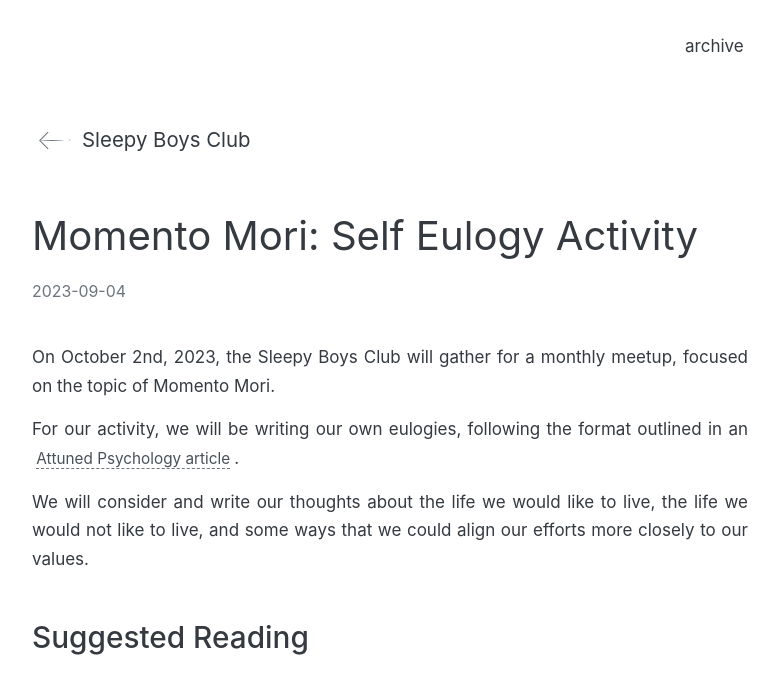
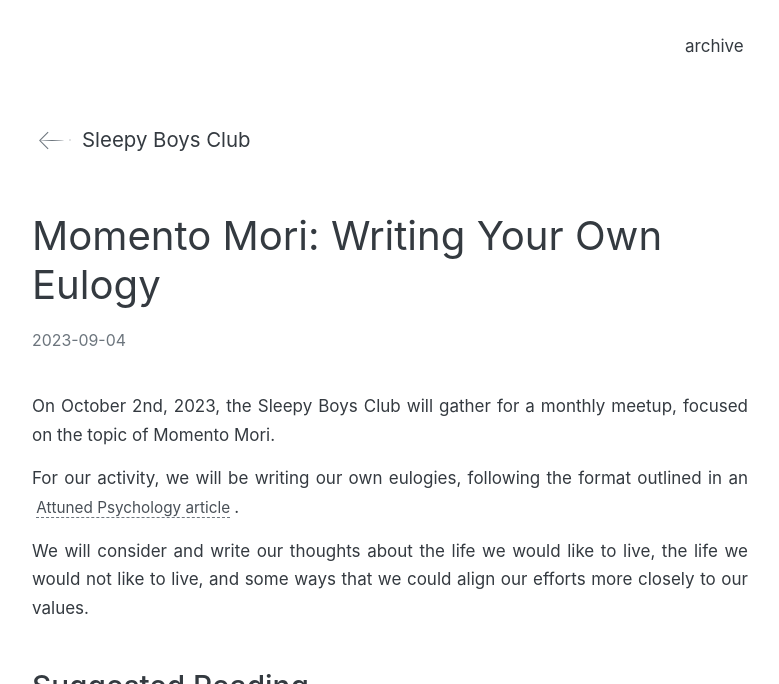
Before and after one commit to sleepyboysclub/sleepyboysclub.github.io, a Jekyll site: the page built from _posts/meetups/2023-09-04-momento-mori.md, in a window 1280 px wide and 900 px high, cut to the strip 104-788 px from the top of the window. Shown: the whole strip, without its empty margins (250-1029 px from the left). Built offline with Jekyll 4.4.1, drawn with Linux system fonts in a browser that asks for light colours.

Commit message:
Update 2023-09-04-momento-mori.md

```diff
--- a/_posts/meetups/2023-09-04-momento-mori.md
+++ b/_posts/meetups/2023-09-04-momento-mori.md
@@ -1,6 +1,6 @@
 ---
 layout: post
-title: "Momento Mori: Self Eulogy Activity"
+title: "Momento Mori: Writing Your Own Eulogy"
 categories: future-meetups
 ---
 
```
